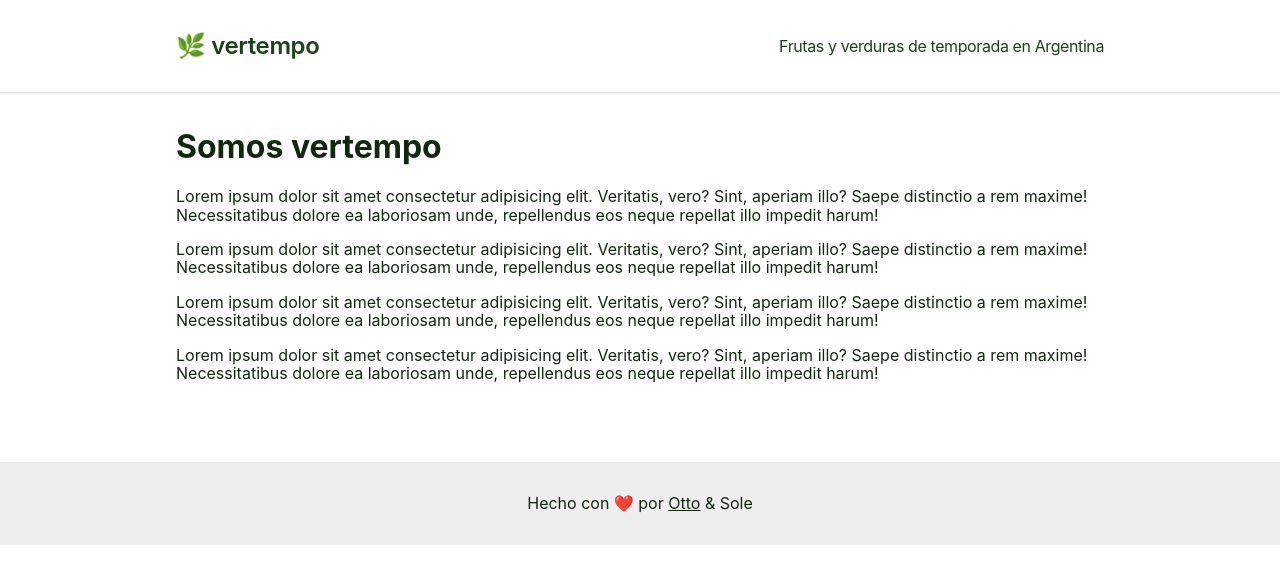
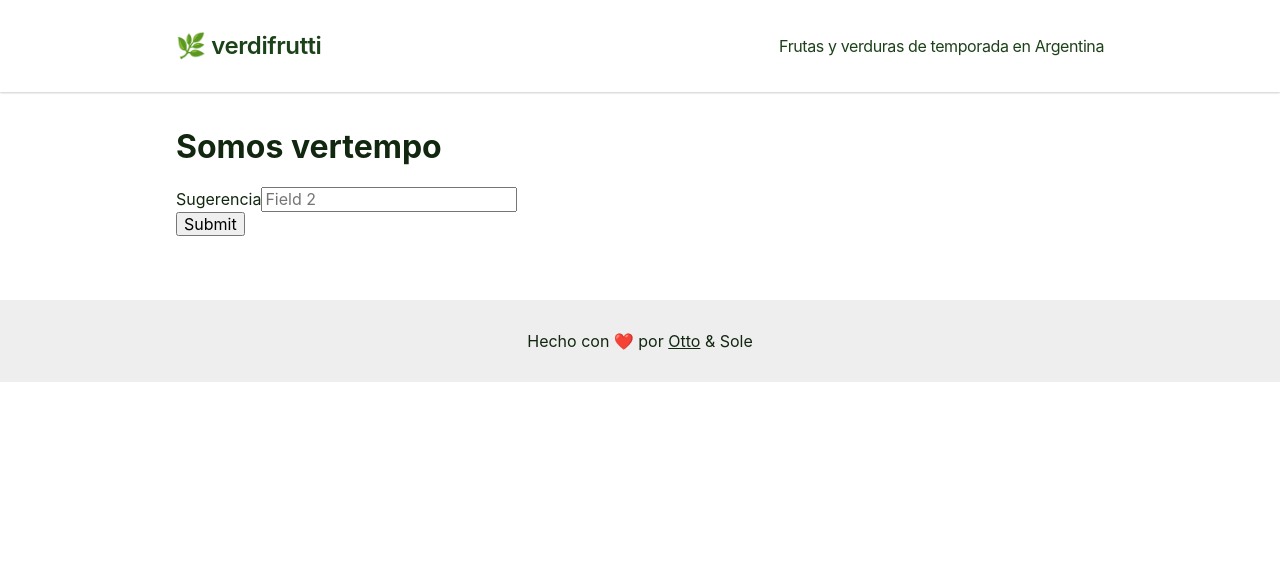
Before and after one commit to ottozaiser/verdifrutti, a Next.js app: page /nosotros in a window 1280 px wide. Shown: the top 584 px of the page. Built offline with nearby package versions, Linux system fonts and the light colour scheme.

Commit message:
Testeo gform

```diff
--- a/components/Header/index.js
+++ b/components/Header/index.js
@@ -6,7 +6,7 @@ export default function Header() {
 			<div className="container">
 				<div className="brand">
 					<h1>
-						🌿 vertempo
+						🌿 verdifrutti
 						{/* <Link href="/">
 							<a></a>
 						</Link> */}
--- a/pages/nosotros.js
+++ b/pages/nosotros.js
@@ -1,32 +1,70 @@
 import Head from "next/head";
 import Header from "../components/Header";
 import Footer from "../components/Footer";
+import { useState, useEffect } from "react";
+import axios from "axios";
 export default function Nosotros() {
+	const config = {
+		formUrl: "https://script.google.com/macros/s/AKfycbyQ8GqFqFQ77cLbebDwEgsJgVeaUffdbIkiaYtIA7lxVg8OFtkX/exec",
+	};
+
+	//   await axios({
+	// 	url: `${config.cors}${config.formUrl}`,
+	// 	method: 'post',
+	// 	data: formData,
+	// 	responseType: 'json'
+	//   })
+	//   .then(() => {
+	// 	console.log('response', response);
+	//   })
+	//   .catch(err => {
+	// 	console.log('err', err);
+	//   })
+	// }
+	// const FormData = require("form-data");
+
+	// const form = new FormData();
+	// form.append("sugerencia", "sugerencia");
+
+	function submitForm(e) {
+		e.preventDefault();
+		var a = document.getElementById("myform");
+		var formData = new FormData(a);
+		axios({
+			url: "https://script.google.com/macros/s/AKfycbyQ8GqFqFQ77cLbebDwEgsJgVeaUffdbIkiaYtIA7lxVg8OFtkX/exec",
+			method: "post",
+			data: formData,
+			responseType: "json",
+		})
+			// .get(config.formUrl)
+			.then((res) => {
+				console.log("response", res);
+			})
+			.catch((error) => {
+				console.log(error);
+			});
+	}
+
 	return (
 		<div>
 			<Head>
-				<title>Nosotros</title>
-				<link rel="icon" href="/favicon.ico" />
+				<title>Nosotros - verdifrutti</title>
 			</Head>
 			<Header />
 			<main className="container mx-auto px-8 mt-5">
 				<h1 className="text-4xl text-accent-1">Somos vertempo</h1>
-				<p>
-					Lorem ipsum dolor sit amet consectetur adipisicing elit. Veritatis, vero? Sint, aperiam illo? Saepe distinctio a rem maxime! Necessitatibus
-					dolore ea laboriosam unde, repellendus eos neque repellat illo impedit harum!
-				</p>
-				<p>
-					Lorem ipsum dolor sit amet consectetur adipisicing elit. Veritatis, vero? Sint, aperiam illo? Saepe distinctio a rem maxime! Necessitatibus
-					dolore ea laboriosam unde, repellendus eos neque repellat illo impedit harum!
-				</p>
-				<p>
-					Lorem ipsum dolor sit amet consectetur adipisicing elit. Veritatis, vero? Sint, aperiam illo? Saepe distinctio a rem maxime! Necessitatibus
-					dolore ea laboriosam unde, repellendus eos neque repellat illo impedit harum!
-				</p>
-				<p>
-					Lorem ipsum dolor sit amet consectetur adipisicing elit. Veritatis, vero? Sint, aperiam illo? Saepe distinctio a rem maxime! Necessitatibus
-					dolore ea laboriosam unde, repellendus eos neque repellat illo impedit harum!
-				</p>
+
+				<form id="myform">
+					<div>
+						<label>Sugerencia</label>
+						<input type="text" name="sugerencia" placeholder="Field 2" />
+					</div>
+					<div>
+						<button type="submit" onClick={submitForm}>
+							Submit
+						</button>
+					</div>
+				</form>
 			</main>
 			<Footer />
 		</div>
```
Also changed, not shown: pages/index.js (+5 -5 lines).
